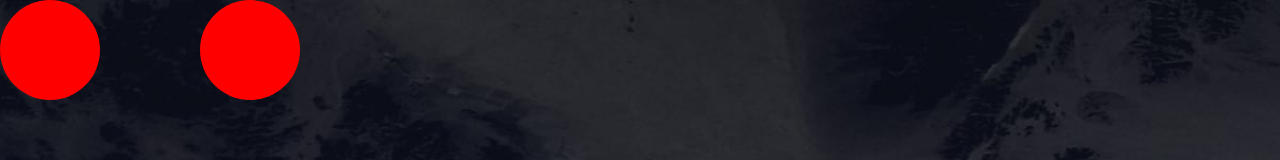
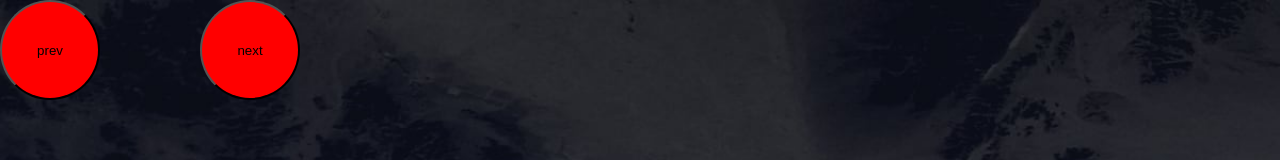
Before and after one commit to Stamwill/space-tourism, a Next.js app: page /crew in a window 1280 px wide. Shown: the top 160 px of the page. Built offline with nearby package versions, Linux system fonts and the light colour scheme.

Commit message:
[EmblaCarousel] Change span to button, Remove api and console logs

```diff
--- a/src/components/EmblaCarousel/EmblaCarousel.js
+++ b/src/components/EmblaCarousel/EmblaCarousel.js
@@ -2,7 +2,6 @@ import * as React from 'react'
 import PropTypes from 'prop-types'
 import { useCallback } from 'react'
 import useEmblaCarousel from 'embla-carousel-react'
-import { crew as api } from '../../api/mock'
 import classes from './EmblaCarousel.module.css'
 
 const EmblaCarousel = React.forwardRef(function EmblaCarousel(props, ref) {
@@ -13,15 +12,11 @@ const EmblaCarousel = React.forwardRef(function EmblaCarousel(props, ref) {
 
   const scrollPrev = useCallback(() => {
     if (emblaApi) emblaApi.scrollPrev()
-    console.log('clicked')
   }, [emblaApi])
 
   const scrollNext = useCallback(() => {
     if (emblaApi) emblaApi.scrollNext()
-    console.log('clicked')
   }, [emblaApi])
-
-  console.log(emblaApi)
 
   return (
     <div className={classes.root} ref={ref} {...other}>
@@ -32,8 +27,12 @@ const EmblaCarousel = React.forwardRef(function EmblaCarousel(props, ref) {
           <div className={classes.slide}>Slide 2</div>
           <div className={classes.slide}>Slide 3</div> */}
         </div>
-        <span className={classes.prev} onClick={scrollPrev} />
-        <span className={classes.next} type="button" onClick={scrollNext} />
+        <button className={classes.prev} type="button" onClick={scrollPrev}>
+          prev
+        </button>
+        <button className={classes.next} type="button" onClick={scrollNext}>
+          next
+        </button>
       </div>
     </div>
   )
```
